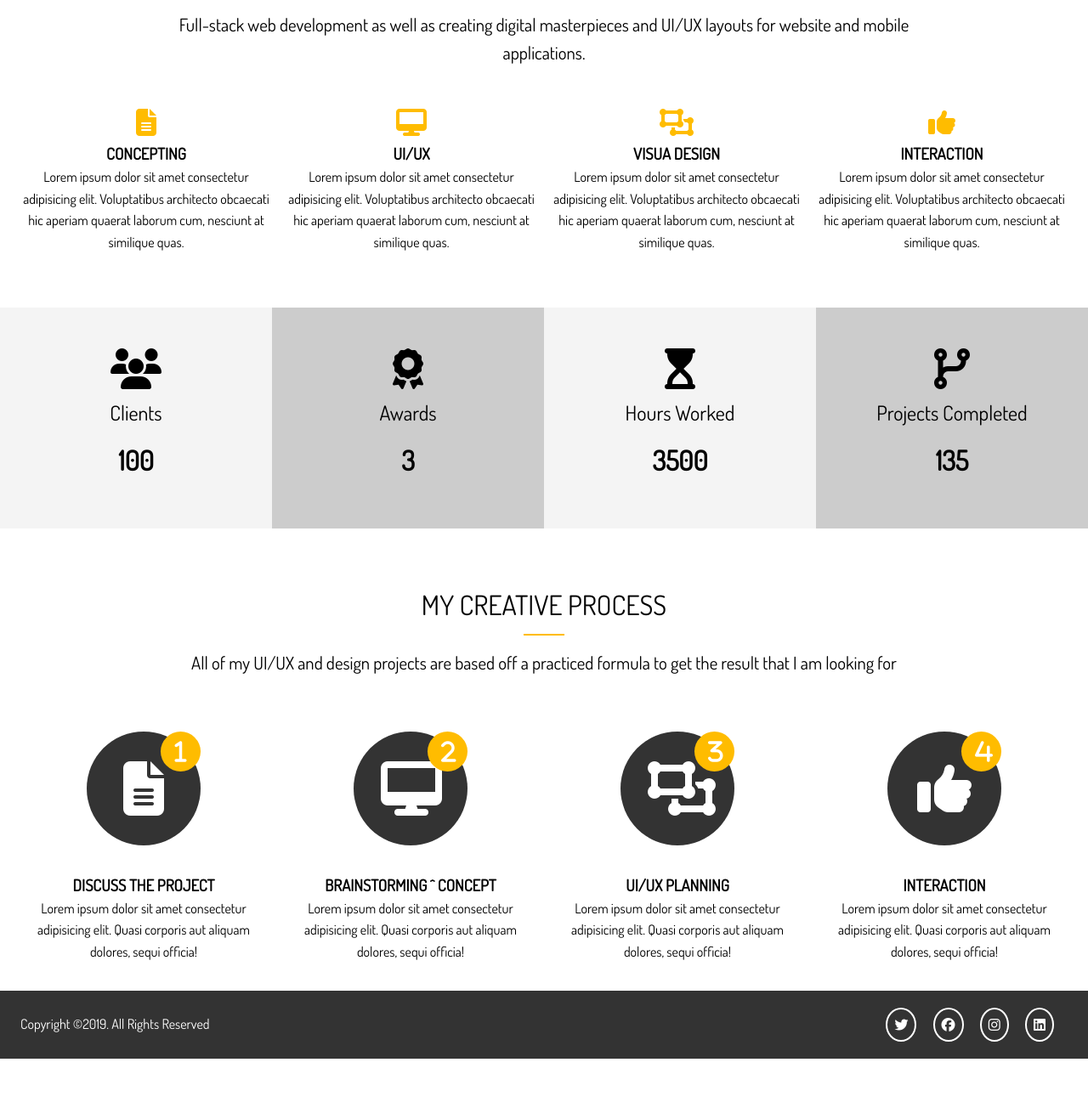
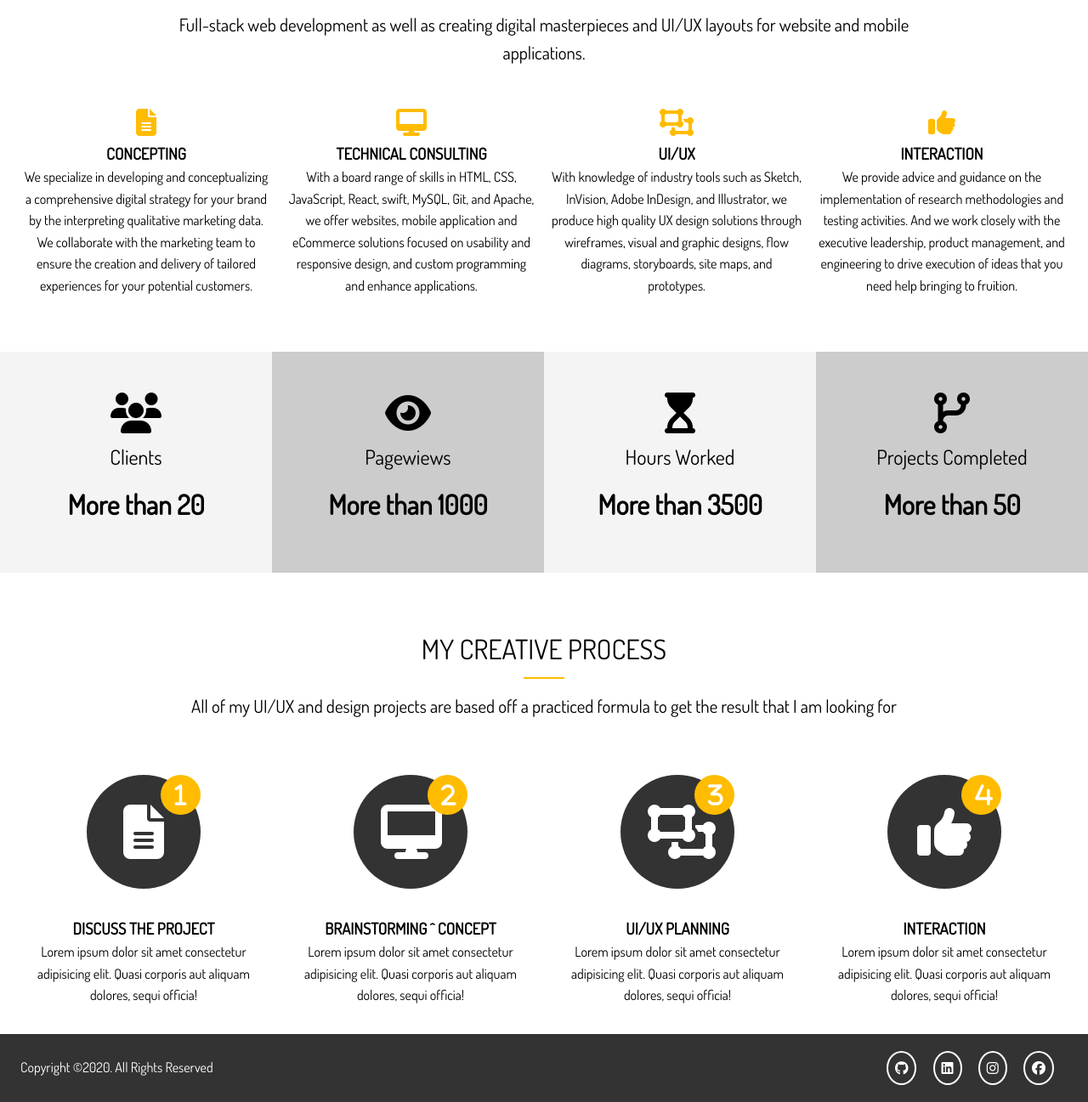
Before and after one commit to daisyliu618/Portfolio-Project, a website: page dist/index.html in a window 1280 px wide. Shown: the part 896-2193 px from the top of the page at 85% size. Before the commit the page ends 2142 px from the top, so only its background shows below. Drawn offline with Linux system fonts and the light colour scheme.

Commit message:
Update Content

```diff
--- a/dist/css/main.css
+++ b/dist/css/main.css
@@ -301,6 +301,11 @@ img {
   grid-template-areas: 'bio-image bio bio' 'award-1 award-2 award-3';
   grid-gap: 1.2rem; }
 
+
+.about-self {
+  padding: 1rem;
+}
+
 #about-a .bio-image {
   grid-area: bio-image; }
 
--- a/dist/index.html
+++ b/dist/index.html
@@ -52,26 +52,22 @@
                 <div>
                     <i class='fas fa-file-alt fa-2x'></i>
                     <h3>Concepting</h3>
-                    <p>Lorem ipsum dolor sit amet consectetur adipisicing elit. Voluptatibus architecto obcaecati hic
-                        aperiam quaerat laborum cum, nesciunt at similique quas.</p>
+                    <p>We specialize in developing and conceptualizing a comprehensive digital strategy for your brand by the interpreting qualitative marketing data. We collaborate with the marketing team to ensure the creation and delivery of tailored experiences for your potential customers.</p>
                 </div>
                 <div>
                     <i class='fas fa-desktop fa-2x'></i>
-                    <h3>UI/UX</h3>
-                    <p>Lorem ipsum dolor sit amet consectetur adipisicing elit. Voluptatibus architecto obcaecati hic
-                        aperiam quaerat laborum cum, nesciunt at similique quas.</p>
+                    <h3>Technical Consulting</h3>
+                    <p>With a board range of skills in HTML, CSS, JavaScript, React, swift, MySQL, Git, and Apache, we offer websites, mobile application and eCommerce solutions focused on usability and responsive design, and custom programming and enhance applications.</p>
                 </div>
                 <div>
                     <i class='fas fa-object-ungroup fa-2x'></i>
-                    <h3>Visua Design</h3>
-                    <p>Lorem ipsum dolor sit amet consectetur adipisicing elit. Voluptatibus architecto obcaecati hic
-                        aperiam quaerat laborum cum, nesciunt at similique quas.</p>
+                    <h3>UI/UX</h3>
+                    <p>With knowledge of industry tools such as Sketch, InVision, Adobe InDesign, and Illustrator, we produce high quality UX design solutions through wireframes, visual and graphic designs, flow diagrams, storyboards, site maps, and prototypes. </p>
                 </div>
                 <div>
                     <i class='fas fa-thumbs-up fa-2x'></i>
                     <h3>Interaction</h3>
-                    <p>Lorem ipsum dolor sit amet consectetur adipisicing elit. Voluptatibus architecto obcaecati hic
-                        aperiam quaerat laborum cum, nesciunt at similique quas.</p>
+                    <p>We provide advice and guidance on the implementation of research methodologies and testing activities. And we work closely with the executive leadership, product management, and engineering to drive execution of ideas that you need help bringing to fruition. </p>
                 </div>
             </div>
         </div>
@@ -85,28 +81,28 @@
                 <ul>
                     <li><i class='fas fa-users fa-3x'></i></li>
                     <li class='stats-title'>Clients</li>
-                    <li class='stats-number'>100</li>
+                    <li class='stats-number'>More than 20</li>
                 </ul>
             </div>
             <div>
                 <ul>
-                    <li><i class='fas fa-award fa-3x'></i></li>
-                    <li class='stats-title'>Awards</li>
-                    <li class='stats-number'>3</li>
+                    <li><i class='fas fa-eye fa-3x'></i></li>
+                    <li class='stats-title'>Pagewiews</li>
+                    <li class='stats-number'>More than 1000</li>
                 </ul>
             </div>
             <div>
                 <ul>
                     <li><i class='fas fa-hourglass-start fa-3x'></i></li>
                     <li class='stats-title'>Hours Worked</li>
-                    <li class='stats-number'>3500</li>
+                    <li class='stats-number'>More than 3500</li>
                 </ul>
             </div>
             <div>
                 <ul>
                     <li><i class='fas fa-code-branch fa-3x'></i></li>
                     <li class='stats-title'>Projects Completed</li>
-                    <li class='stats-number'>135</li>
+                    <li class='stats-number'>More than 50</li>
                 </ul>
             </div>
         </div>
@@ -165,12 +161,12 @@
 
     <footer id='main-footer'>
         <div class='footer-content container'>
-            <p>Copyright &copy;2019. All Rights Reserved</p>
+            <p>Copyright &copy;2020. All Rights Reserved</p>
             <div class='social'>
-                <i class='fab fa-twitter'></i>
-                <i class='fab fa-facebook'></i>
-                <i class='fab fa-instagram'></i>
-                <i class='fab fa-linkedin'></i>
+                <i class='fab fa-github' onclick="window.open('https://github.com/daisyliu618')" ></i>
+                <i class='fab fa-linkedin' onclick="window.open('https://www.linkedin.com/in/ss-m-89b435120/')"></i>
+                 <i class='fab fa-instagram'  onclick="window.open('https://www.instagram.com/daixs618/')"></i>
+                <i class='fab fa-facebook' onclick="window.open('https://www.facebook.com/profile.php?id=1704202870)" ></i>
             </div>
         </div>
     </footer>
```
Also changed, not shown: dist/about.html (+24 -32 lines), dist/contact.html (+10 -9 lines), 1 other file.
